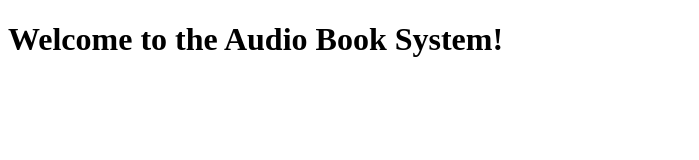
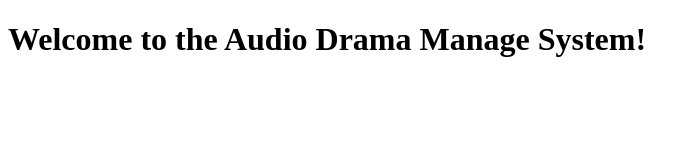
Before and after one commit to chen678/chen678.github.io, a plain HTML site: page index.html in a window 1280 px wide. Shown: the whole page, without its empty margins (0-699 px from the left). Drawn offline with Linux system fonts and the light colour scheme.

Commit message:
update title

```diff
--- a/index.html
+++ b/index.html
@@ -1,11 +1,11 @@
 <!DOCTYPE html>
 <html>
 <head>
-    <title>Audio Book System</title>
+    <title>Audio Drama Manage System</title>
     <!-- Add your CSS stylesheets or external libraries here -->
 </head>
 <body>
-    <h1>Welcome to the Audio Book System!</h1>
+    <h1>Welcome to the Audio Drama Manage System!</h1>
     <!-- Add any additional content you want on the homepage -->
     <!-- You can also include a brief overview or summary of your audio book system here -->
 
```
Also changed, not shown: free_talk.html (added).
